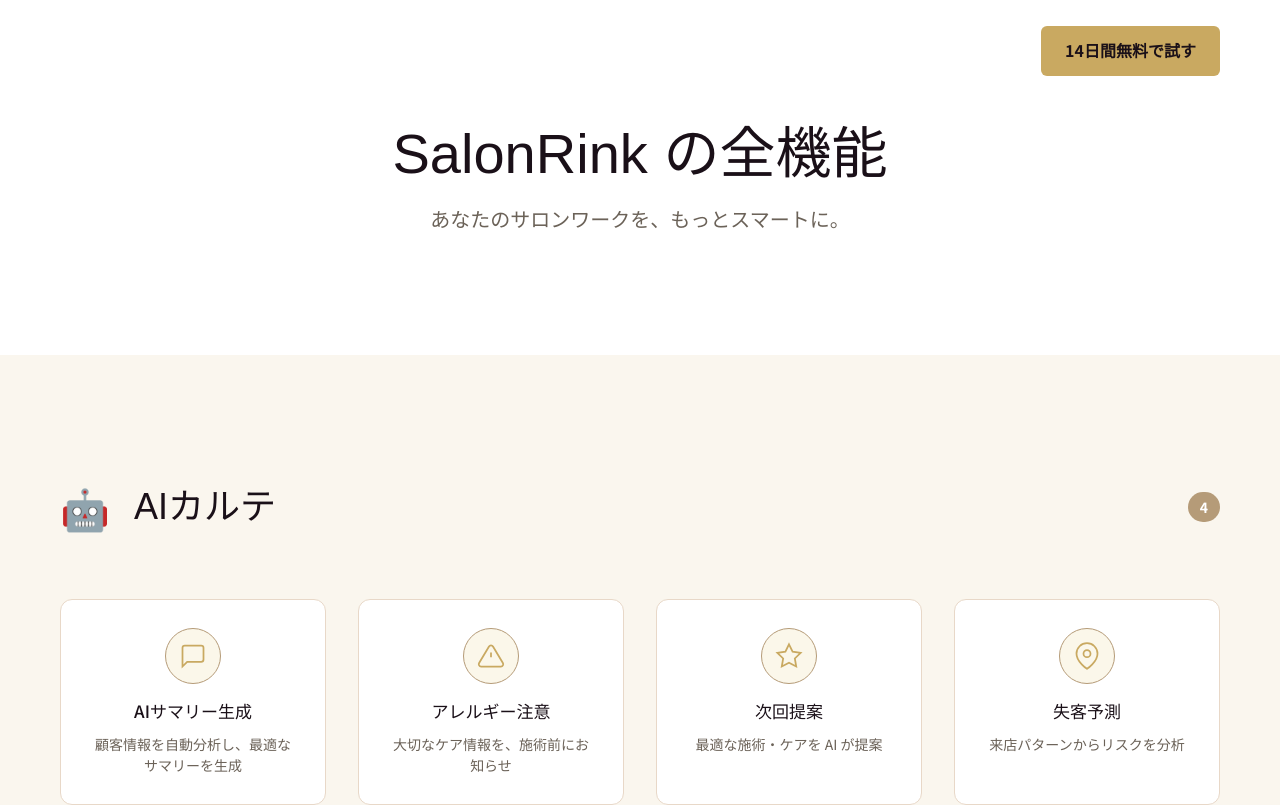
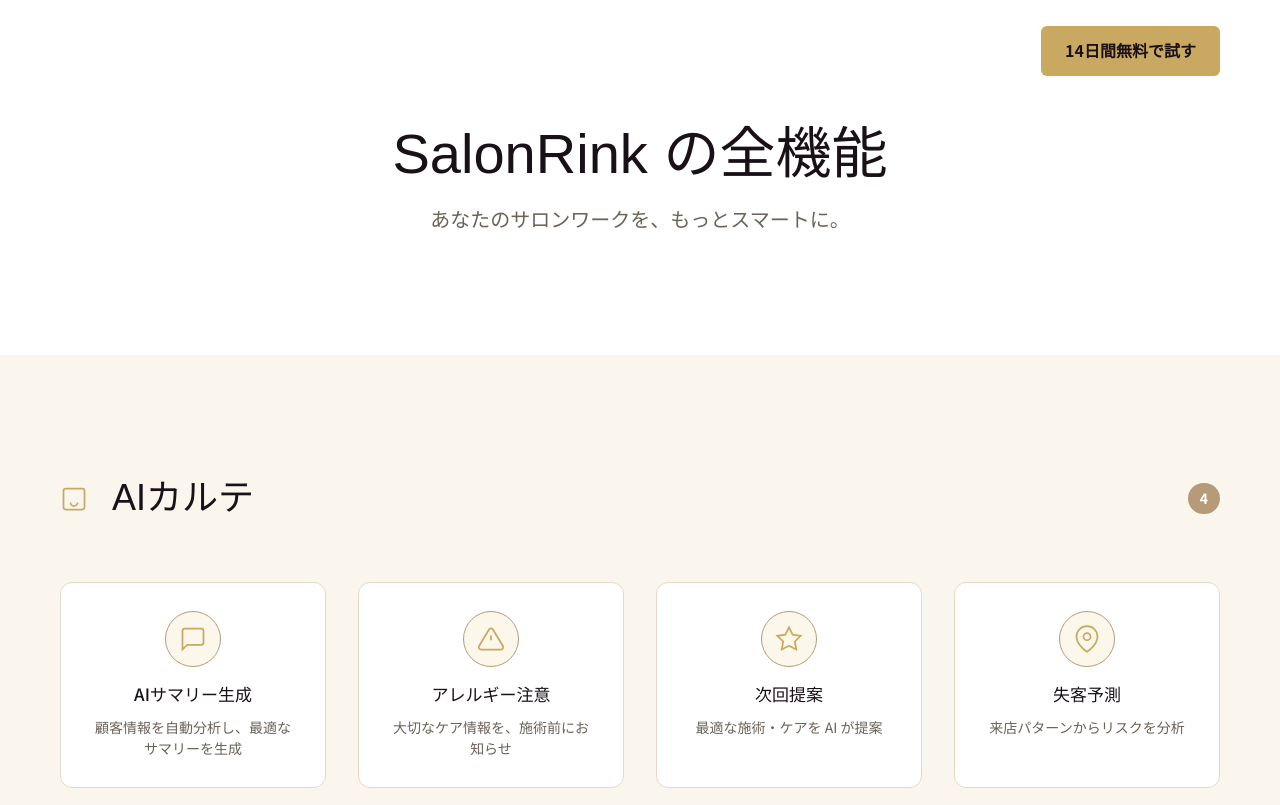
Before and after one commit to okuwabara07-gif/salonrink, a Next.js app: page /features in a window 1280 px wide. Shown: the top 805 px of the page. Built offline with nearby package versions, Linux system fonts and the light colour scheme; no server answers.

Commit message:
feat(features): カテゴリヘッダーのアイコンも SVG 化(全アイコン統一完了)

```diff
--- a/app/features/page.tsx
+++ b/app/features/page.tsx
@@ -186,7 +186,7 @@ export default function FeaturesPage() {
                     fontSize: 'clamp(2rem, 4vw, 2.5rem)',
                   }}
                 >
-                  {category.icon}
+                  {iconMap[category.icon] || category.icon}
                 </div>
                 <div>
                   <h2
```
